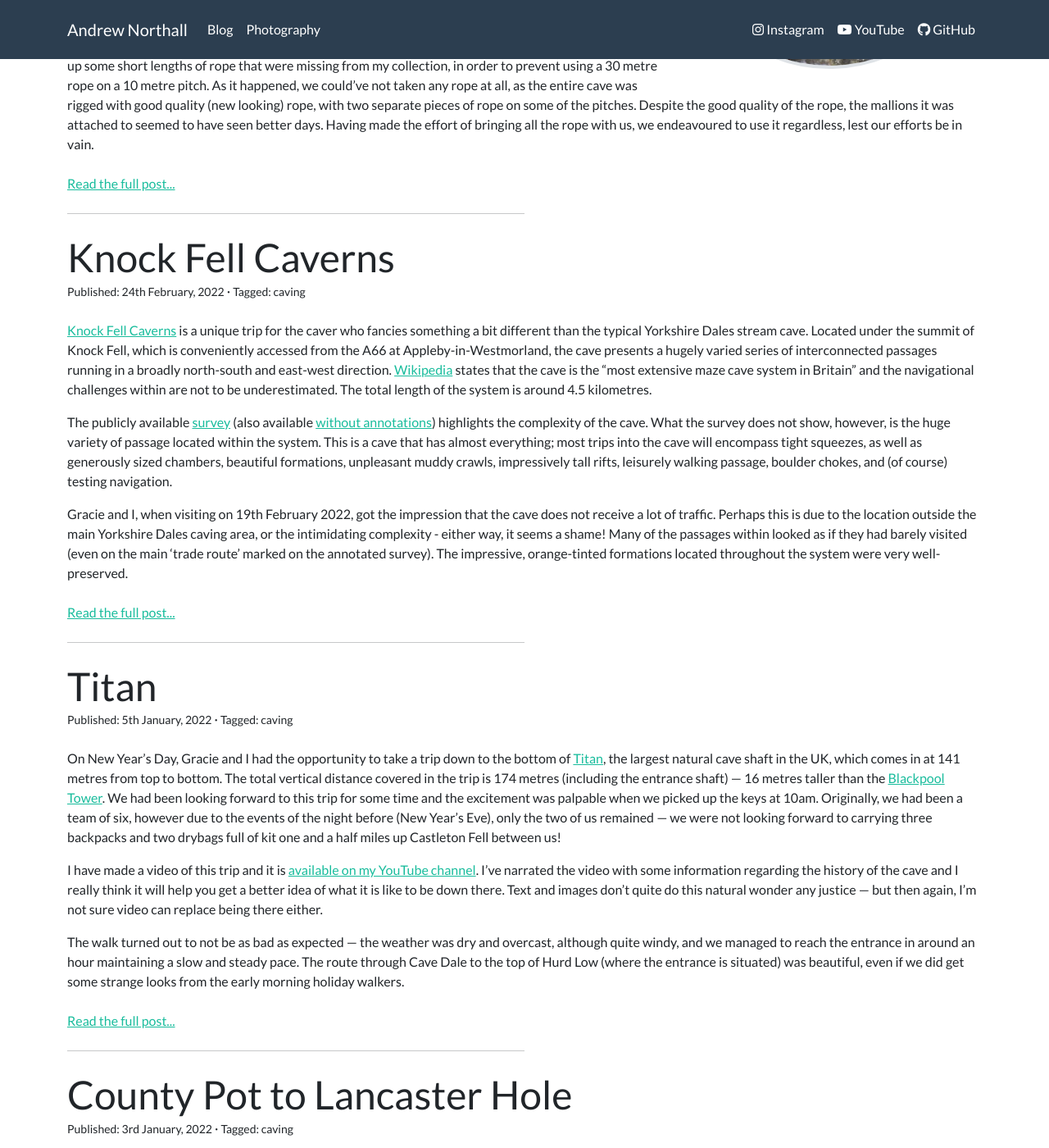
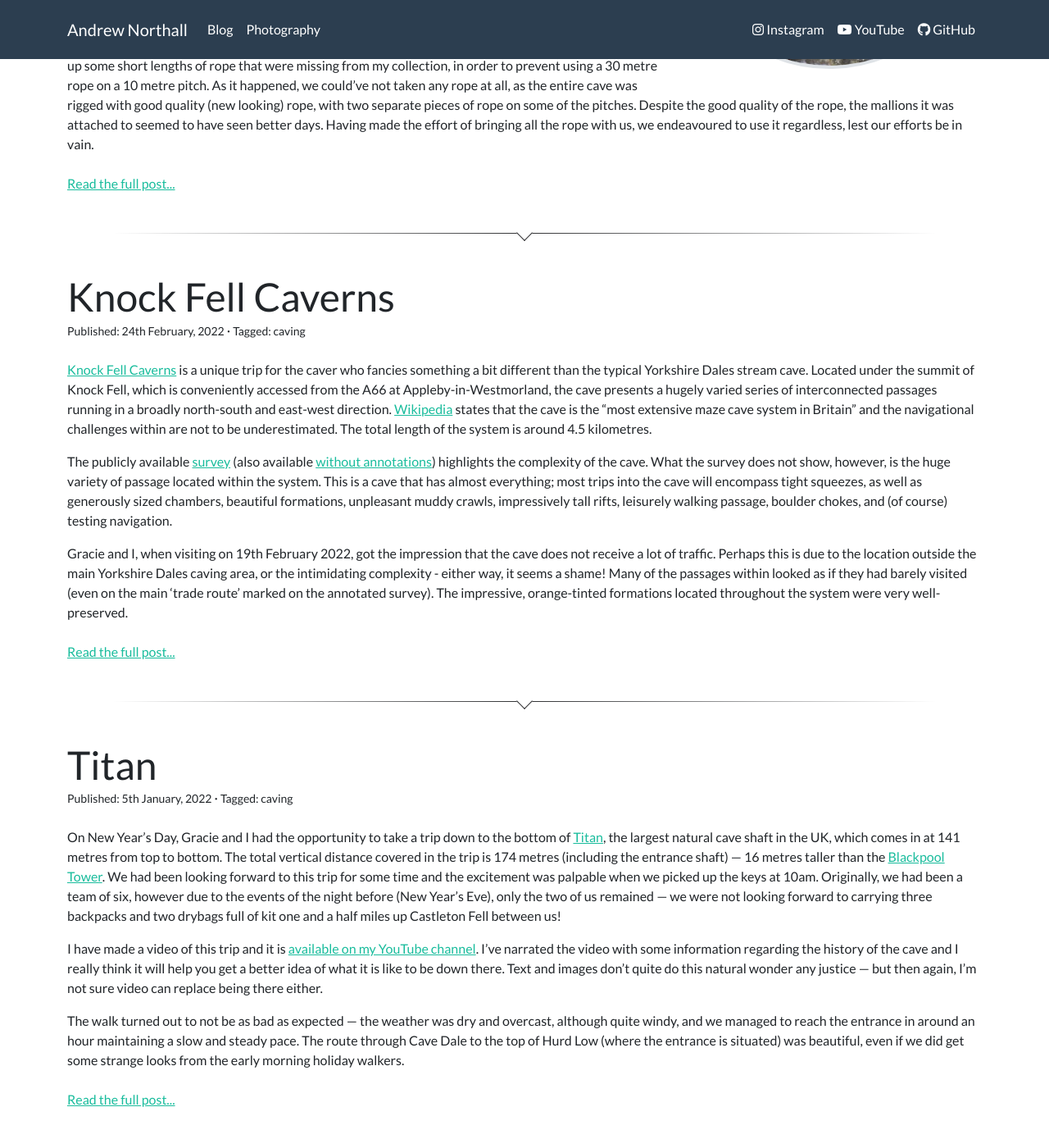
Before and after one commit to anorthall/northall.me.uk, a Jekyll site: the page built from www/index.html, in a window 1280 px wide and 1400 px high, scrolled down 398 px. Shown: the whole window at 82% size. Built offline with Jekyll 4.4.1, drawn with Linux system fonts in a browser that asks for light colours.

Commit message:
Change post divider to one with an arrow

```diff
--- a/www/css/northall.css
+++ b/www/css/northall.css
@@ -14,6 +14,40 @@ body {
   transition: color .15s ease-in-out,background-color .15s ease-in-out,border-color .15s ease-in-out;
 }
 
+.divider
+{
+	position: relative;
+	margin-top: 90px;
+	height: 1px;
+}
+
+.div-transparent:before
+{
+	content: "";
+	position: absolute;
+	top: 0;
+	left: 5%;
+	right: 5%;
+	width: 90%;
+	height: 1px;
+	background-image: linear-gradient(to right, transparent, rgb(48,49,51), transparent);
+}
+
+.div-arrow-down:after
+{
+	content: "";
+	position: absolute;
+	z-index: 1;
+	top: -7px;
+	left: calc(50% - 7px);
+	width: 14px;
+	height: 14px;
+	transform: rotate(45deg);
+	background-color: white;
+	border-bottom: 1px solid rgb(48,49,51);
+	border-right: 1px solid rgb(48,49,51);
+}
+
 .video-container { position: relative; padding-bottom: 56.25%; padding-top: 30px; height: 0; overflow: hidden; }
 
 .video-container iframe, .video-container object, .video-container embed { position: absolute; top: 0; left: 0; width: 100%; height: 100%; }
--- a/www/index.html
+++ b/www/index.html
@@ -14,7 +14,7 @@ permalink: /
 <hr class="col-4 mt-3 mb-3">
 
 {% for post in site.posts %}
-  <!--<hr class="col-3 col-md-4 mt-3 mb-3">-->
+  {% if forloop.index > 1 %}<div class="divider div-transparent div-arrow-down mb-5 mt-5"></div>{% endif %}
 
   <h1 class="mb-0"><a class="text-decoration-none title-link" href="{{ post.url }}">{{ post.title }}</a></h1>
 
@@ -31,6 +31,4 @@ permalink: /
   <p>
     <a href="{{ post.url }}">Read the full post...</a>
   </p>
-
-  <hr class="col-3 col-md-6 mt-4 mb-4">
 {% endfor %}
```
